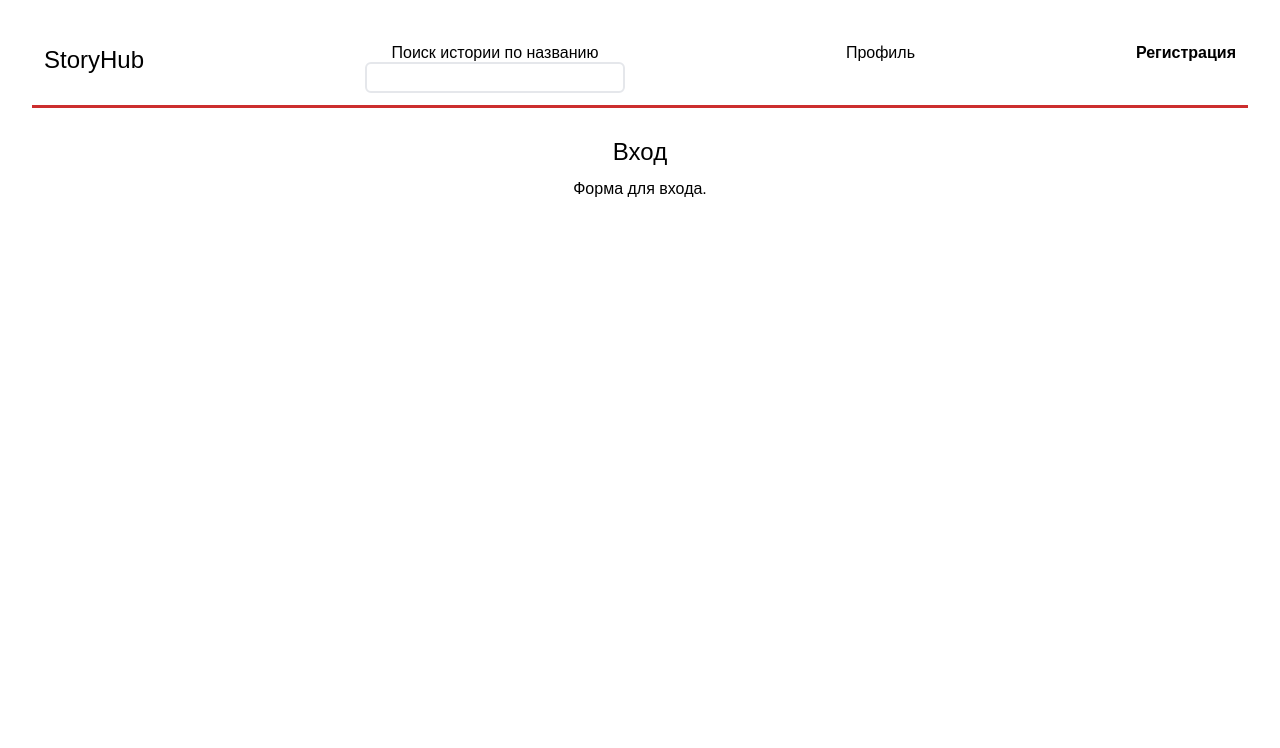
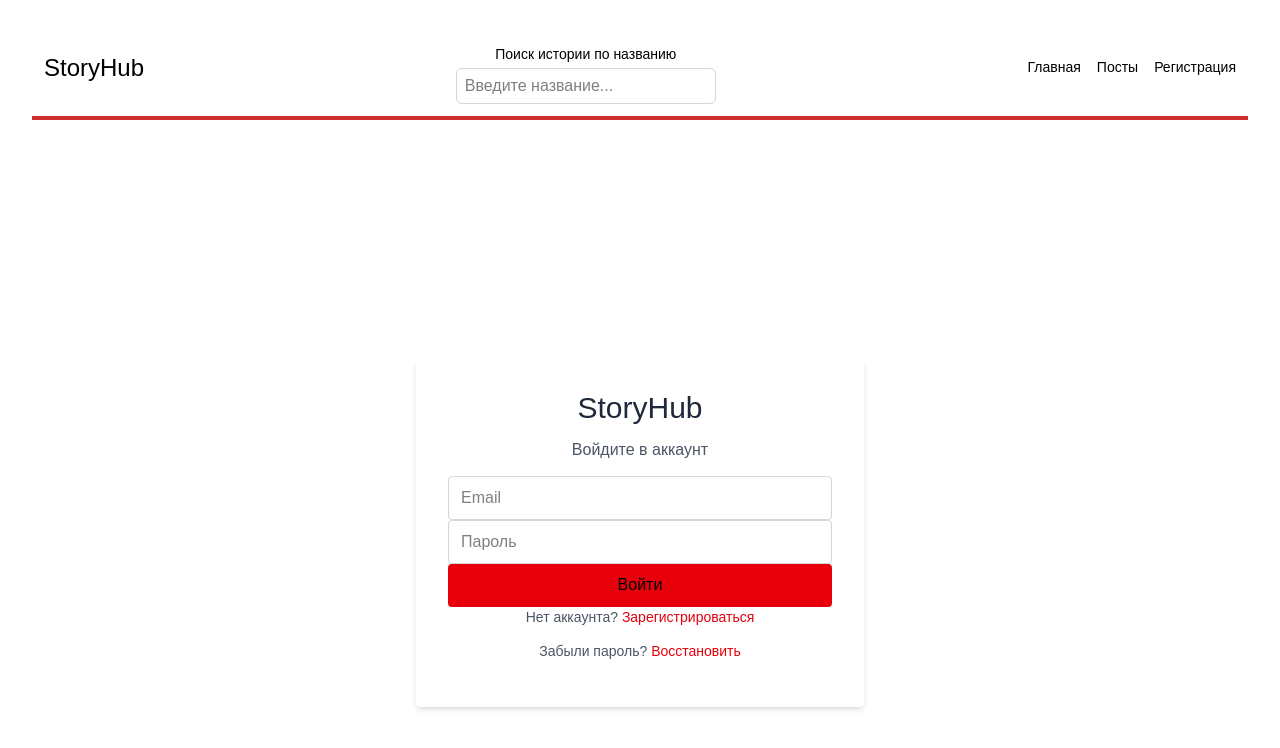
Before and after one commit to Altyn24/StoryHud.P, a React (Vite) app: page /login in a window 1280 px wide. Shown: the top 748 px of the page. Built offline with nearby package versions, Linux system fonts and the light colour scheme.

Commit message:
finish auth

```diff
--- a/src/App.jsx
+++ b/src/App.jsx
@@ -6,7 +6,8 @@ import Home from "./page/Home";
 import SignUp from './page/authComp/SignUp'
 import Login from "./page/authComp/Login";
 import NotFound from "./page/NotFound";
-// import Profile from "./page/Profile";
+import Profile from "./page/Profile";
+import ResetPassword from "./page/authComp/ResetPasword";
 
 function App() {
   return (
@@ -16,8 +17,9 @@ function App() {
         <Route path="/" element={<Home />} />
         <Route path="/signup" element={<SignUp />} />
         <Route path="/login" element={<Login />} />
+        <Route path="/profile" element={<Profile />} />
+        <Route path="/reset-password" element={<ResetPassword/>}/>
         <Route path='*' element={<NotFound/>}/>
-        {/* <Route path="/profile" element={<Profile />} /> */}
       </Routes>
     </>
   );
--- a/src/components/Header.jsx
+++ b/src/components/Header.jsx
@@ -1,68 +1,65 @@
 import { Link } from "react-router-dom";
+import { logoutUser } from "../features/auth/logoutTC";
+import { useDispatch, useSelector } from "react-redux";
 
 function Header() {
+  const isAuth = useSelector((state) => state.auth.isAuth);
+  const dispatch = useDispatch();
+
+  const handleLogout = () => {
+    dispatch(logoutUser());
+  };
+
   return (
-    <div className="p-3 w-full max-w-screen-xl border-b-3 mb-3 border-[#CC2E2E]">
-      <header className="flex justify-between ">
+    <div className="p-3 w-full max-w-screen-xl border-b-4 border-[#CC2E2E] mb-3">
+      <header className="flex justify-between items-center">
         <h1 className="text-2xl font-bold">StoryHub</h1>
- <div className="flex flex-col w-[260px]">
-        <label>Поиск истории по названию</label>
-        <input className="rounded-md p-1 border-2 border-gray-200" />
-      </div>
-      <Link to="/profile">Профиль</Link>
-        <nav>
-          <ul className="flex gap-5 font-bold">
-            <Link to="/signup" className="hover:underline hover:text-[#CC2E2E]">
-              Регистрация
-            </Link>
-          </ul>
-        </nav>
+
+        <div className="flex flex-col w-[260px]">
+          <label htmlFor="search" className="text-sm mb-1">
+            Поиск истории по названию
+          </label>
+          <input
+            type="text"
+            id="search"
+            className="rounded-md p-2 border border-gray-300"
+            placeholder="Введите название..."
+          />
+        </div>
+
+        <ul className="flex items-center gap-4 text-sm">
+          <li>
+            <Link to="/">Главная</Link>
+          </li>
+          <li>
+            <Link to="/posts">Посты</Link>
+          </li>
+          {isAuth ? (
+            <>
+              <li>
+                <Link to="/profile">Профиль</Link>
+              </li>
+              <li>
+                <button
+                  onClick={handleLogout}
+                  className="hover:underline text-red-600"
+                >
+                  Выйти
+                </button>
+              </li>
+            </>
+          ) : (
+            <>
+
+              <li>
+                <Link to="/signup">Регистрация</Link>
+              </li>
+            </>
+          )}
+        </ul>
       </header>
     </div>
   );
 }
 
 export default Header;
-
-{
-  /* <nav className="container mx-auto flex justify-between">
-        <h1 className="text-3xl font-bold">StoryHub</h1>
-        <ul className="flex gap-4">
-          <li>
-            <Link to="/" className="hover:underline">
-              Главная
-            </Link>
-          </li>
-          <li>
-            <Link to="/posts" className="hover:underline">
-              Посты
-            </Link>
-          </li>
-          <li>
-            <Link to="/about" className="hover:underline">
-              О нас
-            </Link>
-          </li>
-          <li>
-            <Link to="/login" className="hover:underline">
-              Вход
-            </Link>
-          </li>
-          <li>
-            <Link to="/signup" className="hover:underline">
-              Регистрация
-            </Link>
-          </li>
-          <li>
-            <Link to="/profile" className="hover:underline">
-              Профиль
-            </Link>
-          </li>
-          <li>
-            <Link to="/create-post" className="hover:underline">
-              Создать пост
-            </Link>
-          </li>
-        </ul>
-      </nav> */
-}
--- /dev/null
+++ b/src/features/auth/logoutTC.js
@@ -0,0 +1,19 @@
+import { createAsyncThunk } from "@reduxjs/toolkit";
+import { auth } from "../../firebase/firebaseConfig";
+import { logout } from "./authSlice";
+import { signOut } from "firebase/auth";
+import { message } from "antd";
+
+export const logoutUser = createAsyncThunk(
+  "auth/logout",
+  async (__, { dispatch, rejectWihtValue }) => {
+    try {
+      await signOut(auth);
+      dispatch(logout());
+      message.success("Вы вышли из аккаунта");
+    } catch (error) {
+      message.error("Ошибка выхода");
+      return rejectWihtValue(error.message);
+    }
+  }
+);
--- a/src/firebase/store.js
+++ b/src/firebase/store.js
@@ -3,6 +3,6 @@ import  authSlice  from "../features/auth/authSlice.js"
 
 export const store = configureStore({
   reducer: {
-    authSlice,
+   auth: authSlice,
   },
 });
--- /dev/null
+++ b/src/page/Profile.jsx
@@ -0,0 +1,11 @@
+import React from 'react'
+
+const Profile = () => {
+  return (
+    <div>
+      Профиль
+    </div>
+  )
+}
+
+export default Profile
--- a/src/page/authComp/Login.jsx
+++ b/src/page/authComp/Login.jsx
@@ -1,8 +1,70 @@
+import { useState } from "react";
+import { useDispatch } from "react-redux";
+import { loginUser } from "../../features/auth/loginTC";
+import { Link, useNavigate } from "react-router-dom";
+
 function Login() {
+  const navigate = useNavigate();
+  const dispatch = useDispatch();
+
+  const [email, setEmail] = useState();
+  const [password, setPassword] = useState();
+
+  const handleSubmit = async (e) => {
+    e.preventDefault();
+    if (password.length < 6) {
+      return alert("Пароль слишком короткий");
+    }
+    const resultAction = await dispatch(loginUser({ email, password }));
+    if (loginUser.fulfilled.match(resultAction)) navigate("/profile");
+  };
+
   return (
-    <div className="container mx-auto p-4">
-      <h2 className="text-2xl font-bold mb-4">Вход</h2>
-      <p>Форма для входа.</p>
+    <div className="flex justify-center items-center h-screen bg-white">
+      <div className="max-w-md w-full p-8 shadow-md rounded">
+        <h1 className="text-3xl font-bold text-center mb-4 text-gray-800">
+          StoryHub
+        </h1>
+        <p className="text-center text-gray-600 mb-6">Войдите в аккаунт</p>
+
+        <form onSubmit={handleSubmit} className="space-y-4">
+          <input
+            type="email"
+            placeholder="Email"
+            className="w-full p-3 border border-gray-300 rounded"
+            value={email}
+            onChange={(e) => setEmail(e.target.value)}
+            required
+          />
+          <input
+            type="password"
+            placeholder="Пароль"
+            className="w-full p-3 border border-gray-300 rounded"
+            value={password}
+            onChange={(e) => setPassword(e.target.value)}
+            required
+          />
+          <button
+            type="submit"
+            className="w-full bg-red-600 hover:bg-red-700 text-white p-3 rounded transition"
+          >
+            Войти
+          </button>
+        </form>
+
+        <p className="text-center text-sm mt-4 text-gray-600">
+          Нет аккаунта?{" "}
+          <Link to="/signup" className="text-red-600 hover:underline">
+            Зарегистрироваться
+          </Link>
+        </p>
+        <p className="text-center text-sm text-gray-600 mt-2">
+          Забыли пароль?{" "}
+          <Link to="/reset-password" className="text-red-600 hover:underline">
+            Восстановить
+          </Link>
+        </p>
+      </div>
     </div>
   );
 }
--- /dev/null
+++ b/src/page/authComp/ResetPasword.jsx
@@ -0,0 +1,60 @@
+import { useState } from "react";
+import { sendPasswordResetEmail } from "firebase/auth";
+import { auth } from "../../firebase/firebaseConfig";
+import { message } from "antd";
+import { Link } from "react-router-dom";
+
+const ResetPassword = () => {
+  const [email, setEmail] = useState("");
+
+  const handleReset = async (e) => {
+    e.preventDefault();
+
+    try {
+      await sendPasswordResetEmail(auth, email);
+      message.success("Письмо для сброса отправлено!");
+    } catch (error) {
+      console.error(error);
+      message.error("Ошибка при отправке письма");
+    }
+  };
+
+  return (
+    <div className="flex justify-center items-center h-screen bg-white">
+      <div className="max-w-md w-full p-8 shadow-md rounded">
+        <h1 className="text-2xl font-bold text-center mb-4">
+          Восстановление пароля
+        </h1>
+        <p className="text-center text-gray-600 mb-6">
+          Введите email, чтобы получить ссылку на сброс пароля
+        </p>
+
+        <form onSubmit={handleReset} className="space-y-4">
+          <input
+            type="email"
+            placeholder="Email"
+            className="w-full p-3 border border-gray-300 rounded"
+            value={email}
+            onChange={(e) => setEmail(e.target.value)}
+            required
+          />
+          <button
+            type="submit"
+            className="w-full bg-red-600 hover:bg-red-700 text-white p-3 rounded"
+          >
+            Отправить ссылку
+          </button>
+        </form>
+
+        <p className="text-center text-sm mt-4 text-gray-600">
+          Вспомнили пароль?{" "}
+          <Link to="/login" className="text-red-600 hover:underline">
+            Войти
+          </Link>
+        </p>
+      </div>
+    </div>
+  );
+};
+
+export default ResetPassword;
--- a/src/page/authComp/SignUp.jsx
+++ b/src/page/authComp/SignUp.jsx
@@ -1,12 +1,13 @@
 import React, { useState } from "react";
 import { useDispatch } from "react-redux";
 import { createUser } from "../../features/auth/registerTC";
-import { Link } from "react-router-dom";
+import { Link, useNavigate } from "react-router-dom";
 
 const SignUp = () => {
   const [email, setEmail] = useState("");
   const [password, setPassword] = useState("");
   const dispatch = useDispatch();
+  const navigate = useNavigate();
 
   const handleSubmit = (e) => {
     e.preventDefault();
@@ -15,6 +16,7 @@ const SignUp = () => {
       return;
     }
     dispatch(createUser({ email, password }));
+    navigate("/");
   };
 
   return (
@@ -41,7 +43,10 @@ const SignUp = () => {
             onChange={(e) => setPassword(e.target.value)}
             required
           />
-          <button type="submit" className="w-full text-white p-3 rounded">
+          <button
+            type="submit"
+            className="w-full text-white p-3 rounded bg-red-600"
+          >
             Зарегистрироваться
           </button>
         </form>
```
Also changed, not shown: src/features/auth/authSlice.js (+23 -10 lines).
